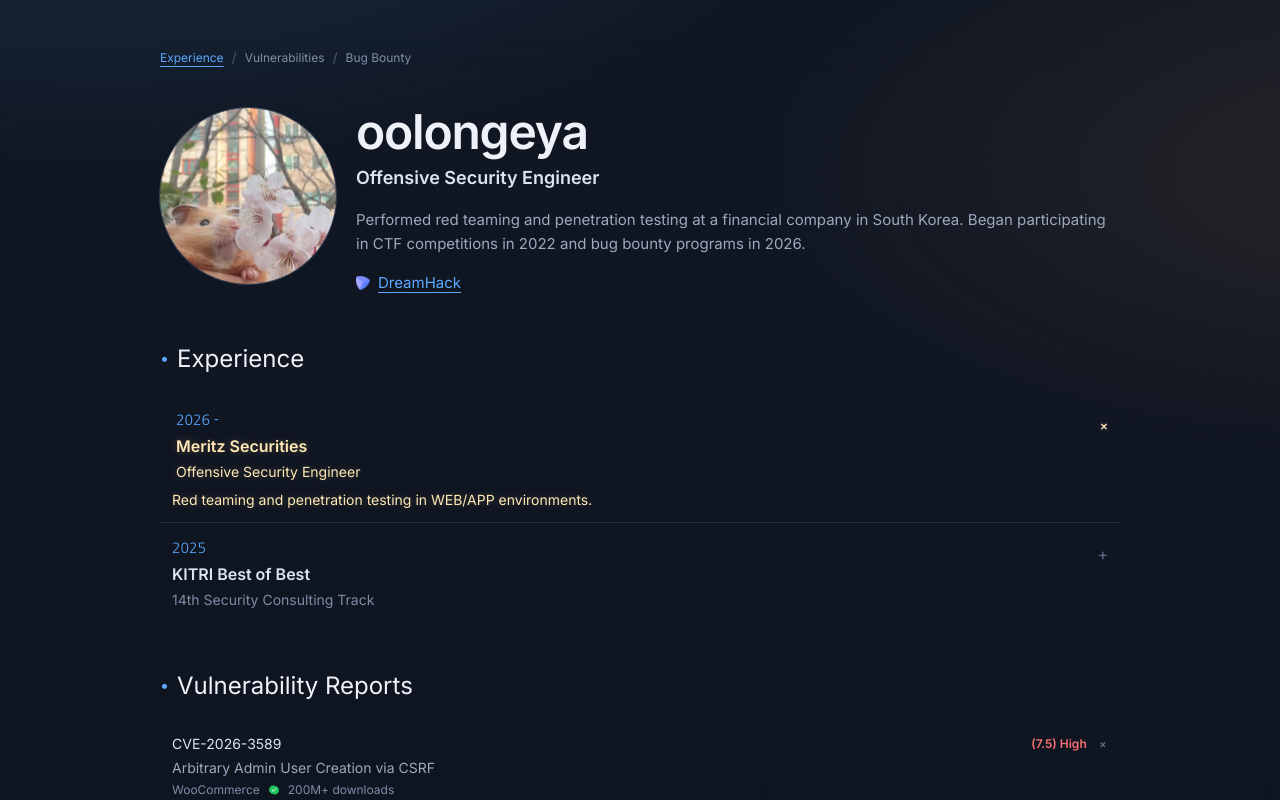
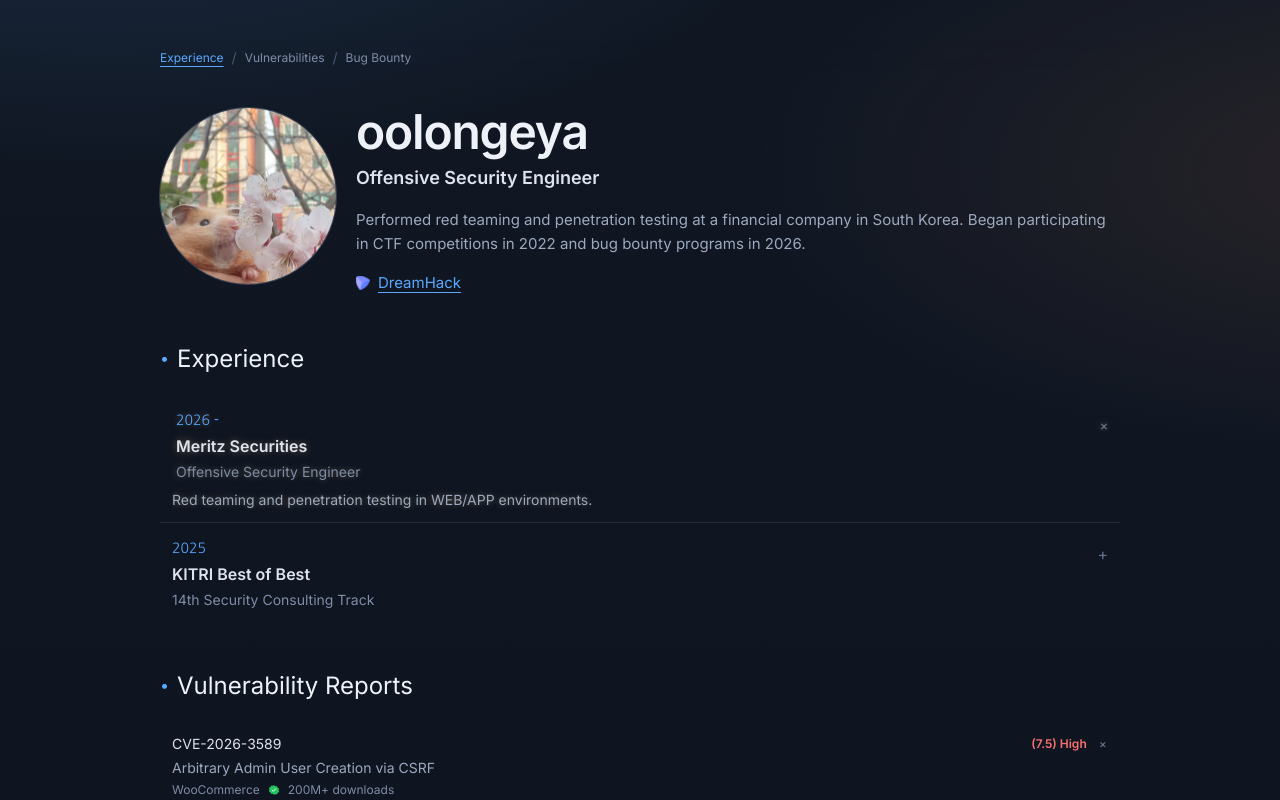
Before and after one commit to komi22/oolongeya, a Next.js app: page / in a window 1280 px wide. In both pictures the pointer is over the element "2026 -". Shown: the top 800 px of the page. Built offline with nearby package versions, Linux system fonts and the light colour scheme.

Commit message:
Refine hover glow to text-only warm gradient spread

```diff
--- a/app/globals.css
+++ b/app/globals.css
@@ -56,16 +56,21 @@
     transition: transform 220ms ease;
   }
 
-  .mood-card:hover .text-ink-100,
-  .mood-card:focus-within .text-ink-100,
-  .mood-card:hover .text-ink-300,
-  .mood-card:focus-within .text-ink-300,
-  .mood-card:hover .text-ink-400,
-  .mood-card:focus-within .text-ink-400,
-  .mood-card:hover .text-ink-500,
-  .mood-card:focus-within .text-ink-500 {
-    color: #ffe8b5 !important;
-    text-shadow: 0 0 8px rgba(255, 214, 138, 0.26);
+  .mood-card :is(h1, h2, h3, p, span, a, li, small, strong, em) {
+    transition: text-shadow 240ms ease, filter 240ms ease;
+  }
+
+  .mood-card:hover :is(h1, h2, h3, p, span, a, li, small, strong, em),
+  .mood-card:focus-within :is(h1, h2, h3, p, span, a, li, small, strong, em) {
+    text-shadow:
+      0 0 6px rgba(255, 225, 165, 0.28),
+      0 0 16px rgba(255, 188, 92, 0.2),
+      0 0 28px rgba(255, 156, 66, 0.12);
+  }
+
+  .mood-card:hover :is(svg, img),
+  .mood-card:focus-within :is(svg, img) {
+    filter: drop-shadow(0 0 7px rgba(255, 196, 102, 0.25));
   }
 }
 
```
